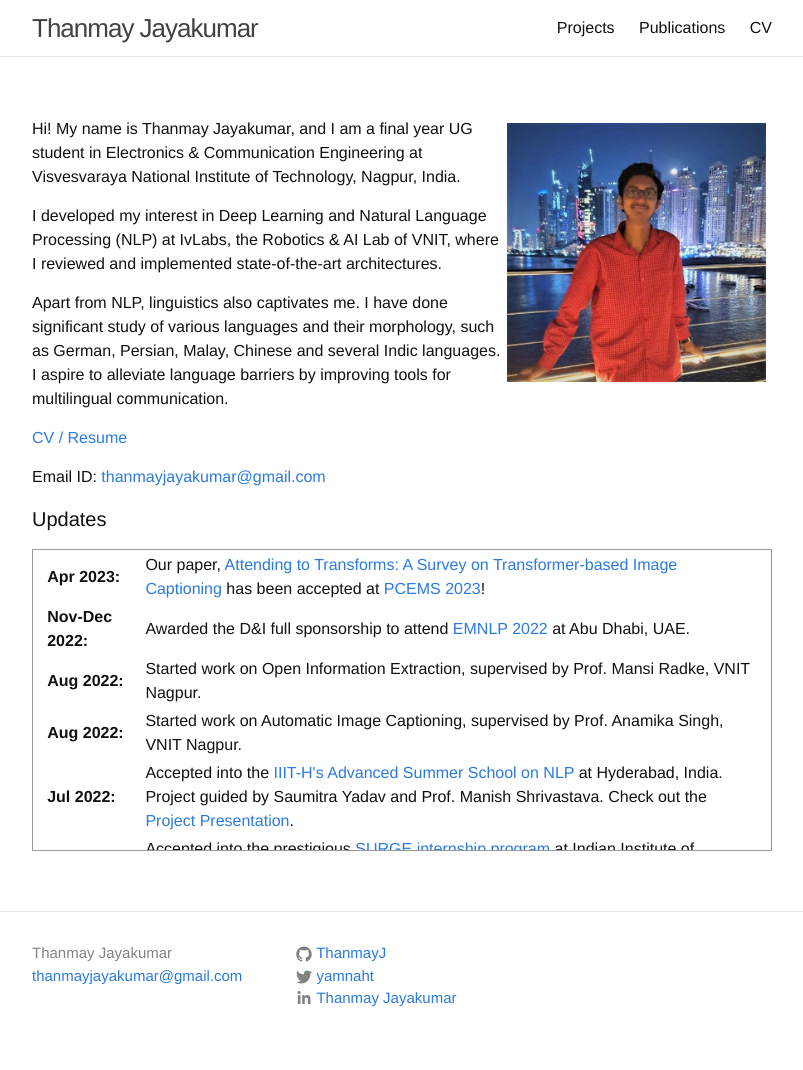
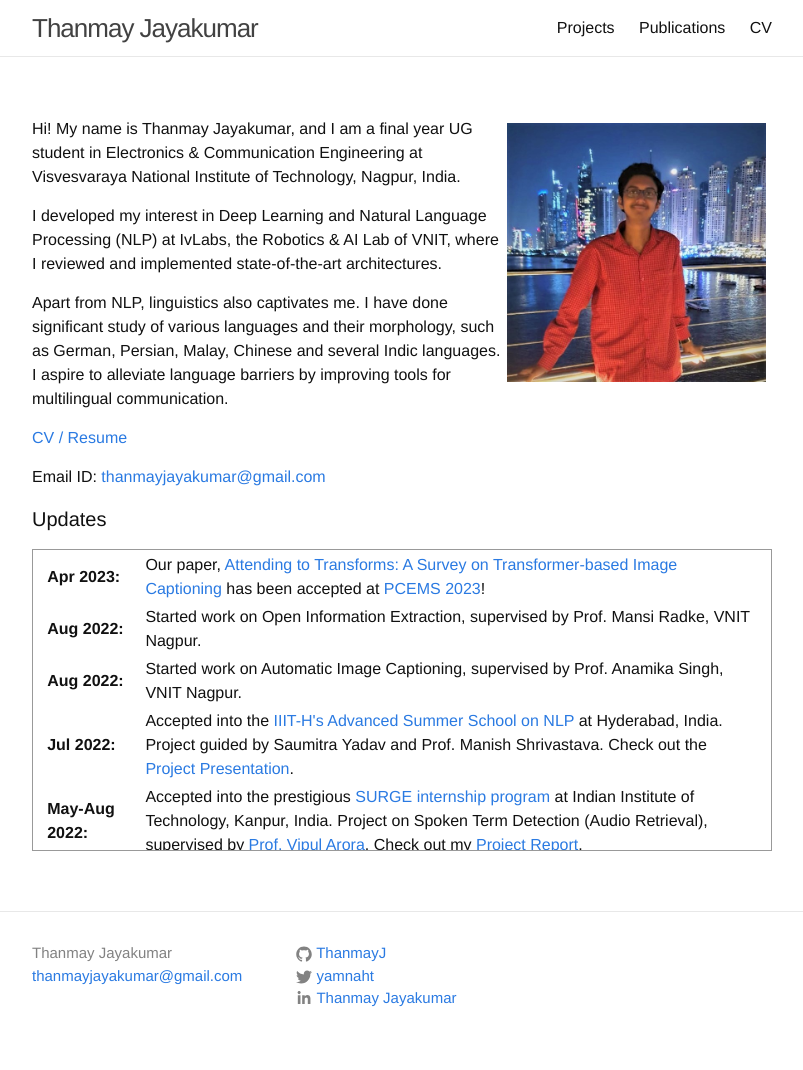
Before and after one commit to ThanmayJ/ThanmayJ.github.io, a Jekyll site: the page built from index.md, in a window 1280 px wide. Shown: the whole page, without its empty margins (238-1041 px from the left). Built offline with Jekyll 4.4.1, drawn with Linux system fonts in a browser that asks for light colours.

Commit message:
Update files

```diff
--- a/index.md
+++ b/index.md
@@ -23,7 +23,6 @@ Email ID: [thanmayjayakumar@gmail.com](mailto:thanmay2030@gmail.com)
 <col width="100px">
 <col width="650px">
   <tr><td><b>Apr 2023:</b></td><td>Our paper, <a href="https://ieeexplore.ieee.org/document/10136098/">Attending to Transforms: A Survey on Transformer-based Image Captioning</a> has been accepted at <a href="https://vnit.ac.in/pcems2023/">PCEMS 2023</a>!</td></tr>
-  <tr><td><b>Nov-Dec 2022:</b></td><td>Awarded the D&I full sponsorship to attend <a href="https://2022.emnlp.org/">EMNLP 2022</a> at Abu Dhabi, UAE.</td></tr>
   <tr><td><b>Aug 2022:</b></td><td>Started work on Open Information Extraction, supervised by Prof. Mansi Radke, VNIT Nagpur.</td></tr>
   <tr><td><b>Aug 2022:</b></td><td>Started work on Automatic Image Captioning, supervised by Prof. Anamika Singh, VNIT Nagpur.</td></tr>
   <tr><td><b>Jul 2022:</b></td><td>Accepted into the <a href="https://ltrc.iiit.ac.in/iasnlp2022">IIIT-H's Advanced Summer School on NLP</a> at Hyderabad, India. Project guided by Saumitra Yadav and Prof. Manish Shrivastava. Check out the <a href="https://drive.google.com/file/d/1ws3ViFsy404ads5mE8fe7KTQh-Peost-/view?usp=sharing">Project Presentation</a>.</td></tr>
```
